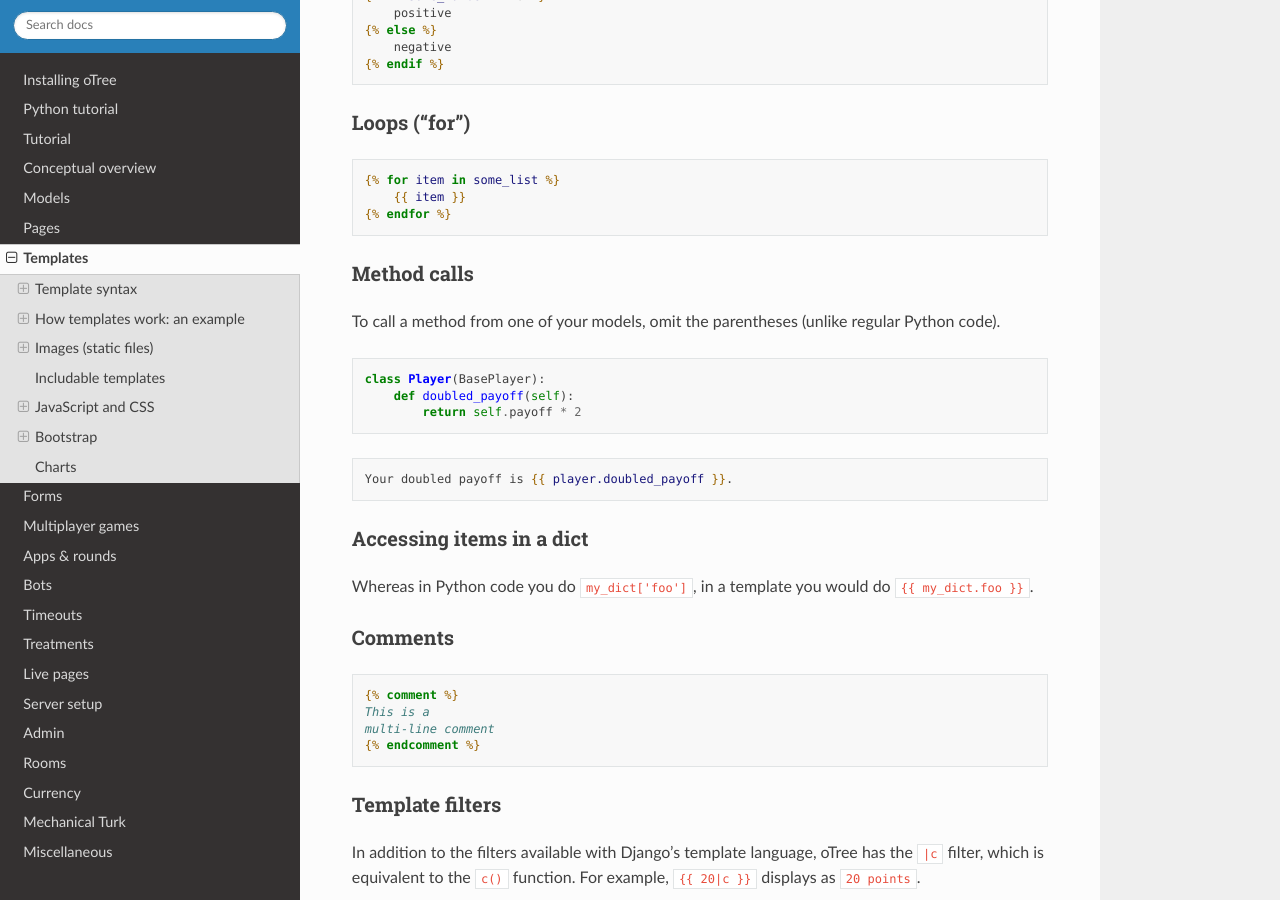
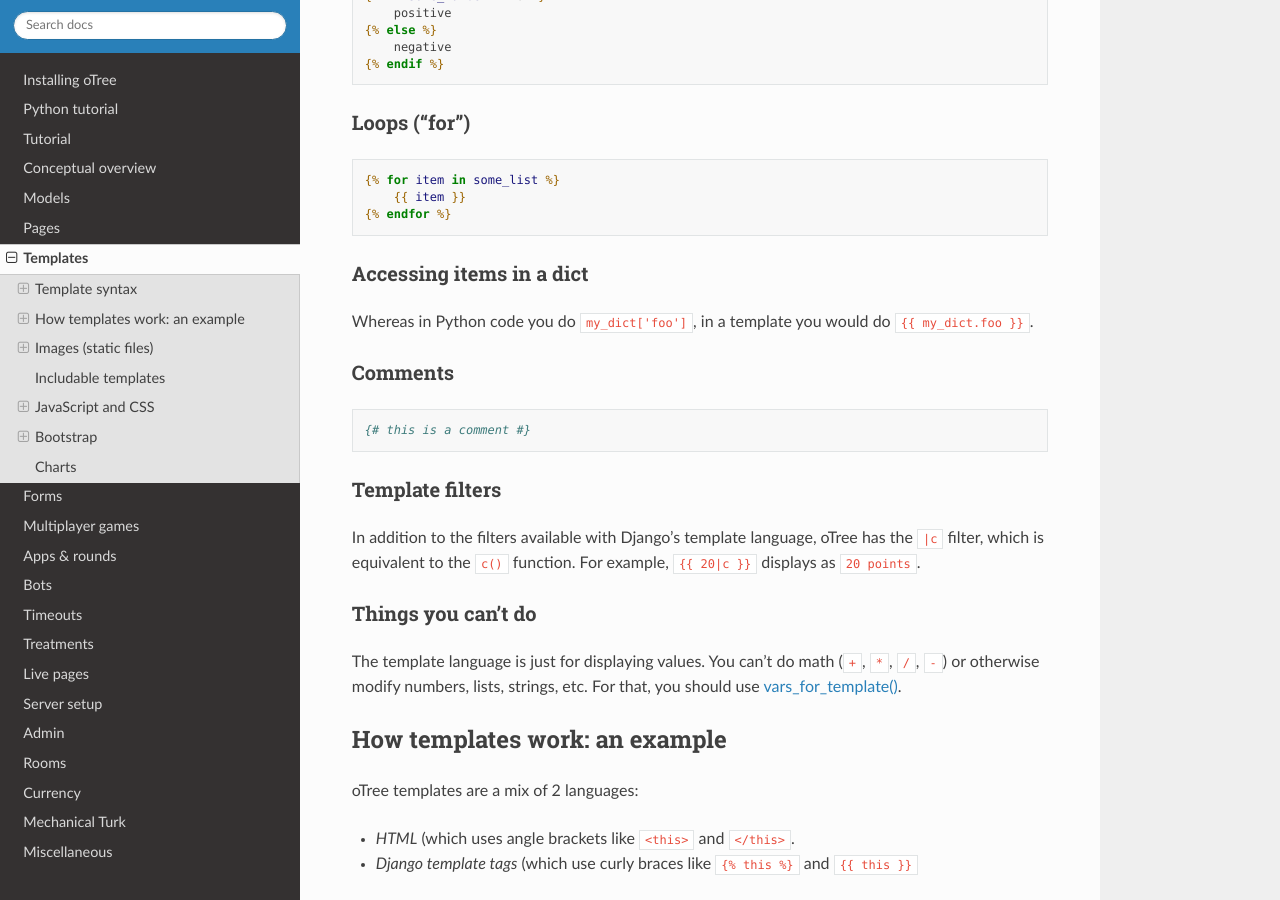
Before and after one commit to oTree-org/otree-docs, a Sphinx documentation site: the page built from source/templates.rst, in a window 1280 px wide and 900 px high, scrolled down 816 px. Built offline with Sphinx 7.4.7 and the Read the Docs theme 2.0.0, drawn with Linux system fonts in a browser that asks for light colours.

Commit message:
django template syntax

```diff
--- a/source/templates.rst
+++ b/source/templates.rst
@@ -52,21 +52,6 @@ Loops ("for")
     {% endfor %}
 
 
-Method calls
-~~~~~~~~~~~~
-
-To call a method from one of your models, omit the parentheses
-(unlike regular Python code).
-
-.. code-block:: python
-
-    class Player(BasePlayer):
-        def doubled_payoff(self):
-            return self.payoff * 2
-
-.. code-block:: django
-
-    Your doubled payoff is {{ player.doubled_payoff }}.
 
 Accessing items in a dict
 ~~~~~~~~~~~~~~~~~~~~~~~~~
@@ -80,10 +65,7 @@ Comments
 .. code-block:: django
 
 
-    {% comment %}
-    This is a
-    multi-line comment
-    {% endcomment %}
+    {# this is a comment #}
 
 
 Template filters
```
Also changed, not shown: 1 other file.
